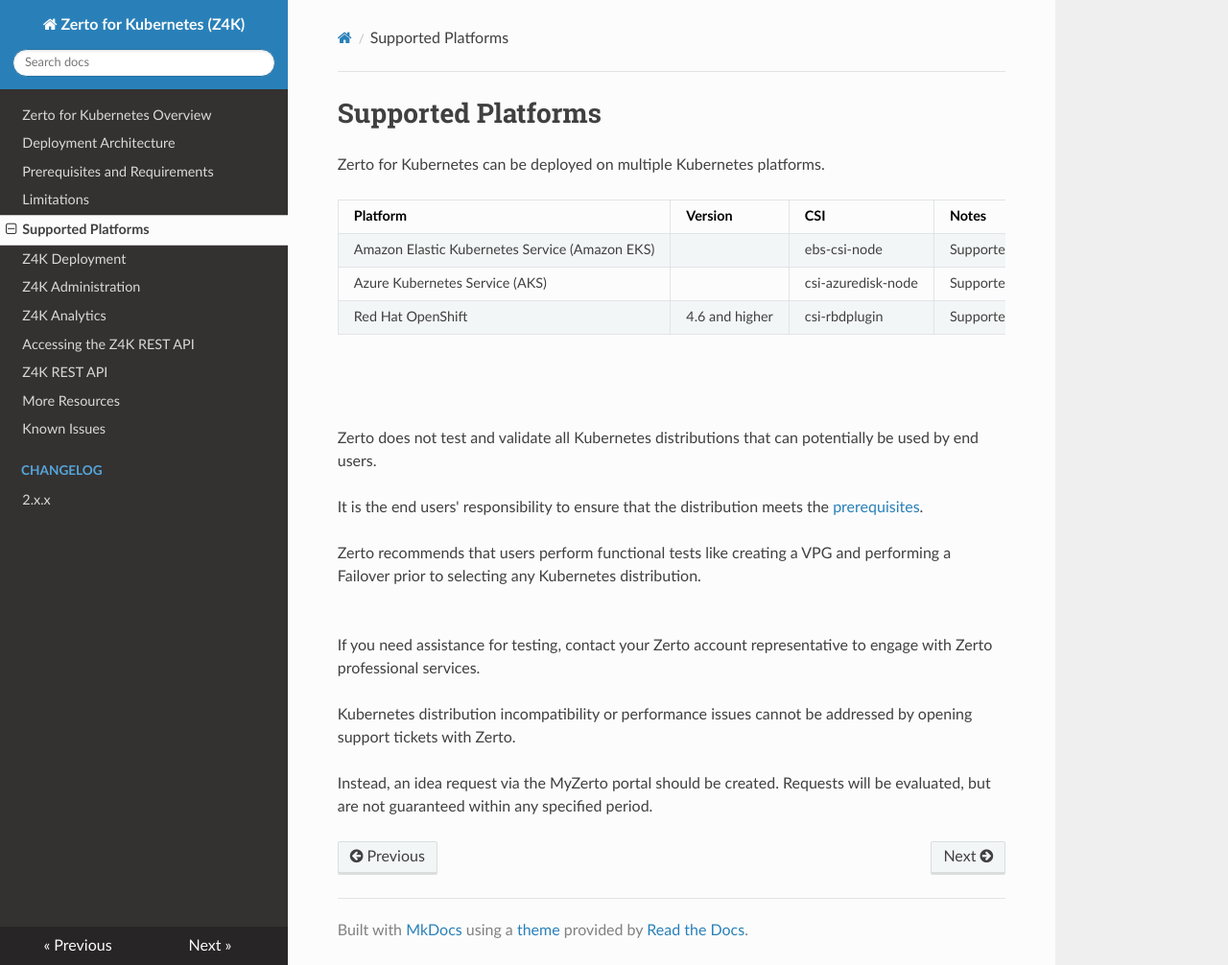
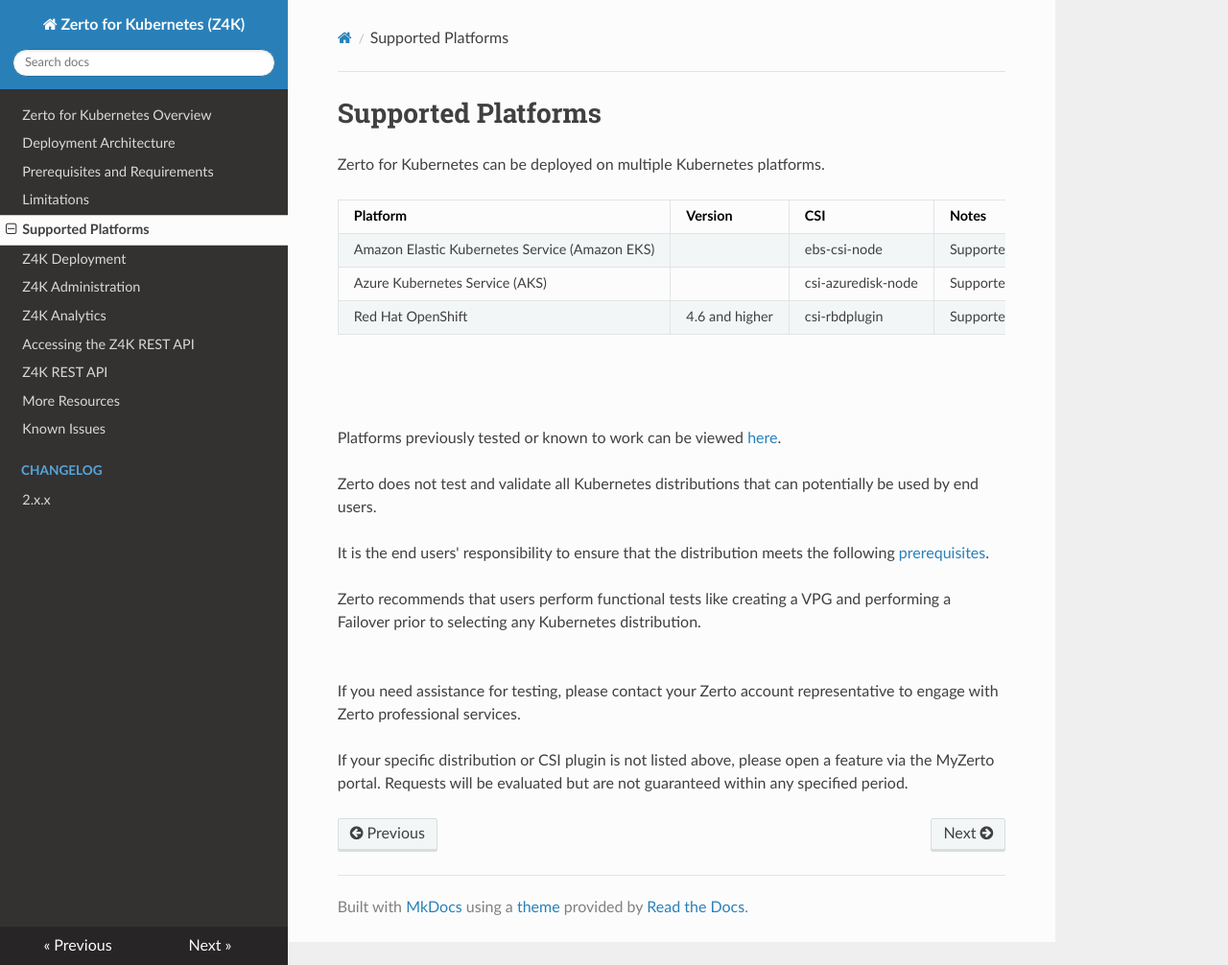
Before and after one commit to ZertoPublic/Z4K, an MkDocs documentation site: the page built from docs/SupportedPlatforms.md, in a window 1280 px wide and 1006 px high. Shown: the whole window at 96% size. Built offline with MkDocs 1.6.1, drawn with Linux system fonts in a browser that asks for light colours.

Commit message:
Update SupportedPlatforms.md

```diff
--- a/docs/SupportedPlatforms.md
+++ b/docs/SupportedPlatforms.md
@@ -12,15 +12,17 @@
 <br/>
 <br/>
 
+
+Platforms previously tested or known to work can be viewed [here](./PreviouslyTestedPlatforms.md).
+
+
 Zerto does not test and validate all Kubernetes distributions that can potentially be used by end users.
 
-It is the end users' responsibility to ensure that the distribution meets the [prerequisites](https://help.zerto.com/bundle/Z4K-User-Documentation/page/PrerequisitesAndRequirements.html).
+It is the end users' responsibility to ensure that the distribution meets the following [prerequisites](https://help.zerto.com/bundle/Z4K-User-Documentation/page/PrerequisitesAndRequirements.html).
 
 Zerto recommends that users perform functional tests like creating a VPG and performing a Failover prior to selecting any Kubernetes distribution.
 <br/>
 <br/>
-If you need assistance for testing, contact your Zerto account representative to engage with Zerto professional services.
+If you need assistance for testing, please contact your Zerto account representative to engage with Zerto professional services.
 
-Kubernetes distribution incompatibility or performance issues cannot be addressed by opening support tickets with Zerto.
-
-Instead, an idea request via the MyZerto portal should be created. Requests will be evaluated, but are not guaranteed within any specified period.
+If your specific distribution or CSI plugin is not listed above, please open a feature via the MyZerto portal. Requests will be evaluated but are not guaranteed within any specified period.
```
